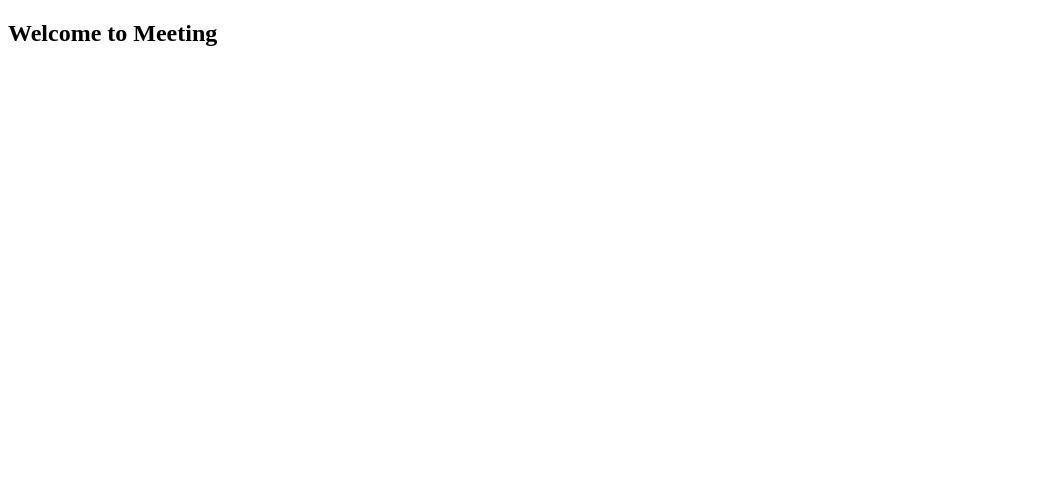
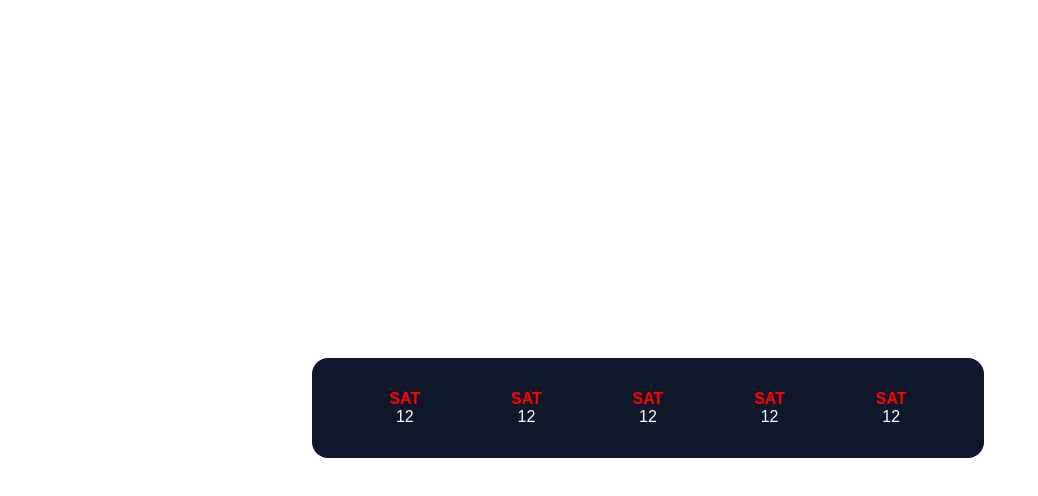
Before and after one commit to casettamariana/meeting-calendar, a React (Create React App) app: page / in a window 1280 px wide. Shown: the top 496 px of the page, without its empty margins (0-1038 px from the left). Built offline with nearby package versions, Linux system fonts and the light colour scheme; the HTML template or start-up script is replaced by a standard one.

Commit message:
feat(calendar): create base calendar view

```diff
--- a/src/App.js
+++ b/src/App.js
@@ -1,11 +1,16 @@
 import React, { Component } from 'react';
+
+import './assets/fonts/Kanit/Kanit-Regular.ttf'
+import './assets/css/app.css'
+
+import Calendar from './components/Calendar';
 
 class App extends Component {
   render() {
     return (
-      <div>
-        <div>
-          <h2>Welcome to Meeting</h2>
+      <div id="main">
+        <div id="container-calendar" class="night">
+          <Calendar/>
         </div>
       </div>
     );
--- /dev/null
+++ b/src/assets/css/app.css
@@ -0,0 +1,29 @@
+#main {
+    height: 100vh;
+    width: 100vw;
+
+    display: flex;
+    flex-direction: column;
+
+    align-items: center;
+    justify-content: center;
+}
+
+#container-calendar {
+    display: flex;
+    flex-direction: column;
+    align-items: center;
+
+    width: 50vw;
+    border-radius: 1em;
+}
+
+.night {
+    background-color: #0f172b;
+    color: #fff;
+}
+
+.light {
+    background-color: aliceblue;
+    color: black;
+}
--- /dev/null
+++ b/src/components/Calendar/assets/css/calendar.css
@@ -0,0 +1,11 @@
+#container-calendar{
+    display: flex;
+    flex-direction: row;
+
+    justify-content: space-around;
+    align-items: center;
+
+    padding: 1em;
+    font-family: 'Kanit', sans-serif;
+
+}
--- /dev/null
+++ b/src/components/Calendar/day-item/day-item.css
@@ -0,0 +1,16 @@
+.container-day {
+    display: flex;
+
+    flex-direction: column;
+
+    align-items: center;
+}
+
+.item-weekday {
+    color: red;
+    font-weight: bold;
+}
+
+.item-data {
+    font-weight: 300;
+}
--- /dev/null
+++ b/src/components/Calendar/day-item/index.js
@@ -0,0 +1,15 @@
+import React, { Component } from 'react';
+import './day-item.css'
+
+class DayItem extends Component {
+  render() {
+    return (
+      <div class="container-day">
+        <div class="item-weekday">SAT</div>
+        <div class="item-data">12</div>
+      </div>
+    );
+  }
+}
+
+export default DayItem;
--- /dev/null
+++ b/src/components/Calendar/index.js
@@ -0,0 +1,20 @@
+import React, { Component } from 'react';
+import './assets/css/calendar.css'
+
+import DayItem from './day-item';
+
+class Calendar extends Component {
+  render() {
+    return (
+      <div id="container-calendar">
+          <DayItem/>
+          <DayItem/>
+          <DayItem/>
+          <DayItem/>
+          <DayItem/>
+      </div>
+    );
+  }
+}
+
+export default Calendar;
```
Also changed, not shown: src/assets/fonts/Kanit/Kanit-Regular.ttf (added), src/assets/fonts/Kanit/OFL.txt (added), 1 other file (tests, documents, lock files or other folders).
